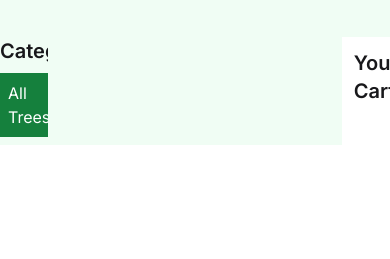
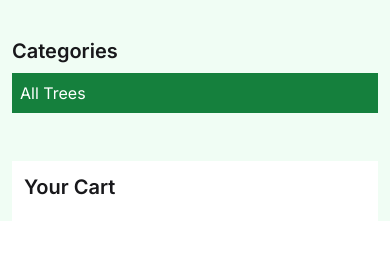
Before and after one commit to Nur-Nayeem/green-earth-programming-hero-assignment-6, a plain HTML site: page index.html in a window 390 px wide. Shown: the part 507-766 px from the top of the page. Drawn offline with nearby package versions, Linux system fonts and the light colour scheme; no server answers.

Commit message:
make plant choose section responsive

```diff
--- a/index.html
+++ b/index.html
@@ -92,11 +92,11 @@
 
         <!-- Choose Tree section  -->
 
-        <section class="container mx-auto my-24">
+        <section class="container mx-auto px-3 my-24">
             <h2 class="text-center text-3xl font-semibold text-[var(--dark)] mb-10">Choose Your Trees</h2>
             <div class="grid grid-cols-6 gap-5">
                 <!-- category -->
-                <div class="col-span-1 overflow-x-hidden">
+                <div class="col-span-6 sm:col-span-2 lg:col-span-1 overflow-x-hidden">
                     <h3 class="text-xl font-semibold mb-2">Categories</h3>
                     <ul class="text-[var(--dark)] flex flex-col gap-2">
                         <li class="p-2 cursor-pointer bg-[var(--primary)] text-white">All Trees</li>
@@ -109,10 +109,10 @@
 
                 <!-- tree selling section  -->
                 <div id="tree-container"
-                    class="col-span-4 grid grid-cols-1 sm:grid-cols-2 lg:grid-cols-3 gap-5 mx-auto">
+                    class="col-span-6 sm:col-span-4 grid grid-cols-1 md:grid-cols-2 lg:grid-cols-3 gap-5 mx-auto">
 
                 </div>
-                <div class="col-span-1 bg-white overflow-x-hidden p-3">
+                <div class="col-span-6 lg:col-span-1 bg-white overflow-x-hidden p-3">
                     <!-- card section  -->
                     <h3 class="text-xl font-semibold mb-2">Your Cart</h3>
                 </div>
--- a/script.js
+++ b/script.js
@@ -37,7 +37,7 @@ const displayAllPlants = (allPlants) => {
     allPlants.forEach(plant => {
         console.log(plant);
         treeContainer.innerHTML += `
-            <div class="max-w-[350px] p-3 bg-white rounded-lg text-[var(--dark)] h-full py-4 flex flex-col justify-between">
+            <div class=" p-3 bg-white rounded-lg text-[var(--dark)] h-full py-4 flex flex-col justify-between">
                     <div>
                         <figure class="w-full h-44">
                             <img class="h-full w-full" src="${plant.image}" alt="">
```
